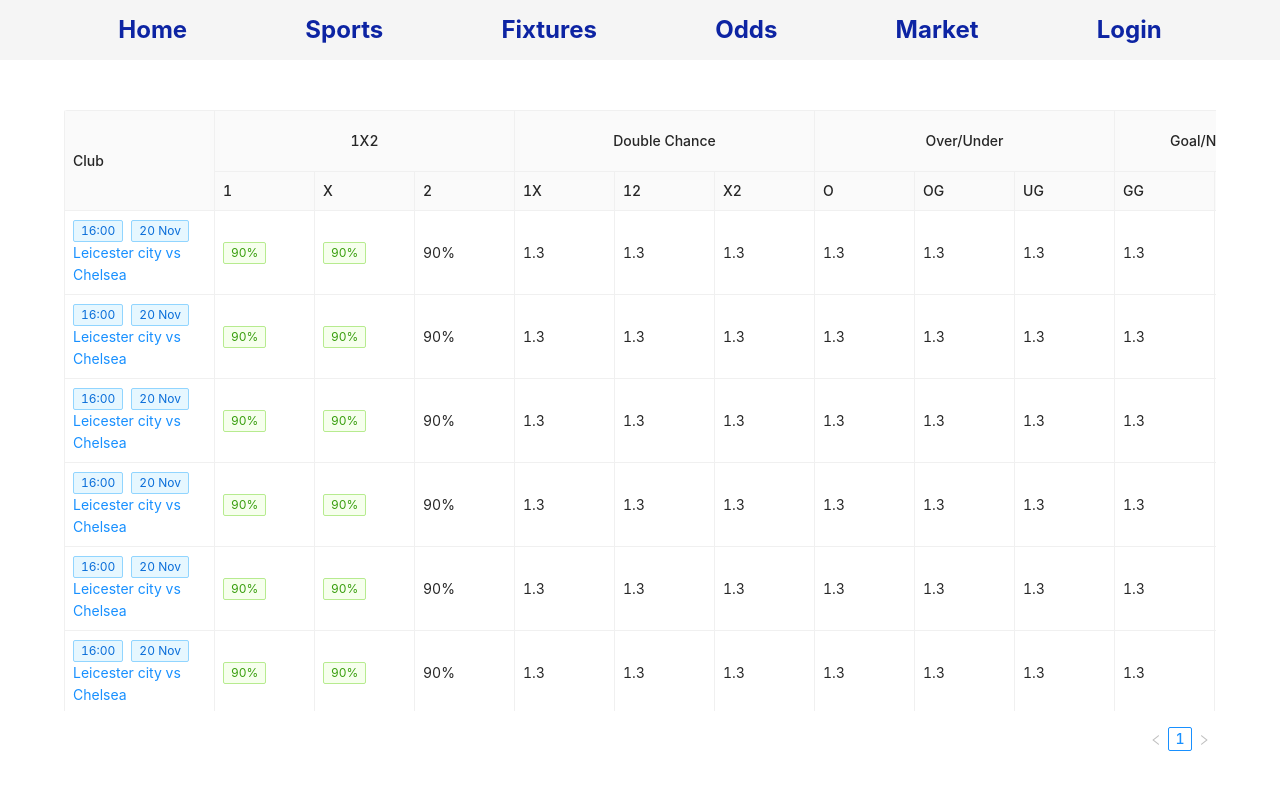
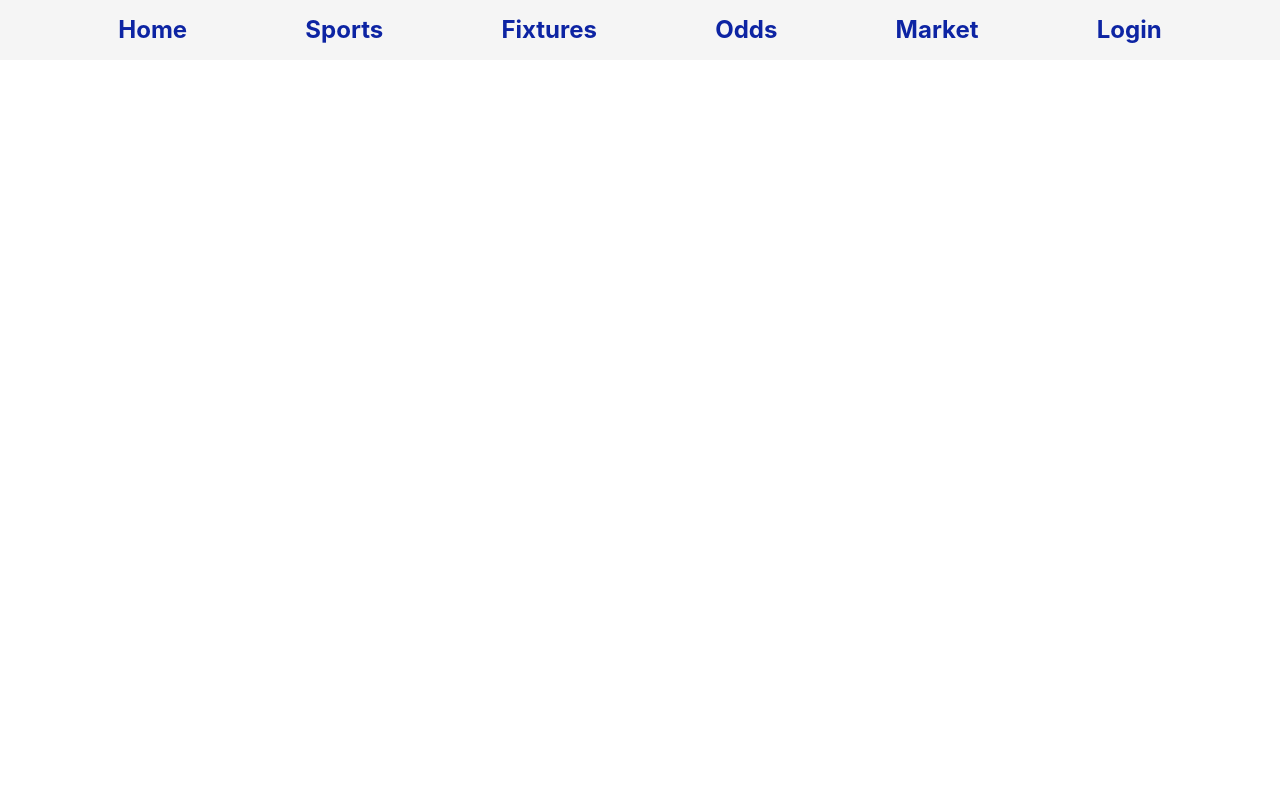
Before and after one commit to Tech-sis/predictables, a React (Create React App) app: page / in a window 1280 px wide. Shown: the top 790 px of the page. Built offline with nearby package versions, Linux system fonts and the light colour scheme.

Commit message:
updated package.json

```diff
--- a/package.json
+++ b/package.json
@@ -1,4 +1,5 @@
 {
+  "homepage": "/home",
   "name": "predictables",
   "version": "0.1.0",
   "private": true,
--- a/src/App.js
+++ b/src/App.js
@@ -15,7 +15,7 @@
     <Router>
       <Header />
       <Routes>
-        <Route path="/" element={<Home />} />
+        <Route path="/home" element={<Home />} />
         <Route path="/login" element={<Login />} />
         <Route path="/fixture" element={<Fixture />} />
       </Routes>
```
